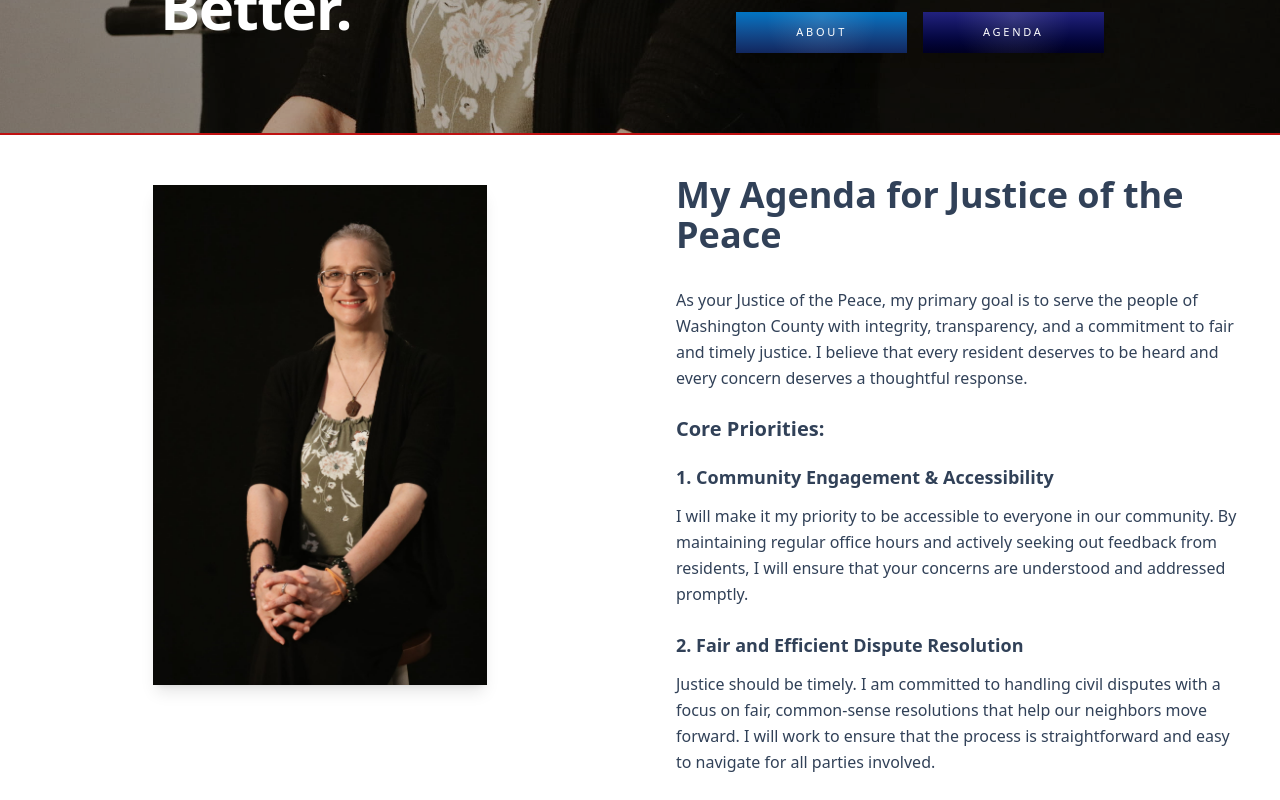
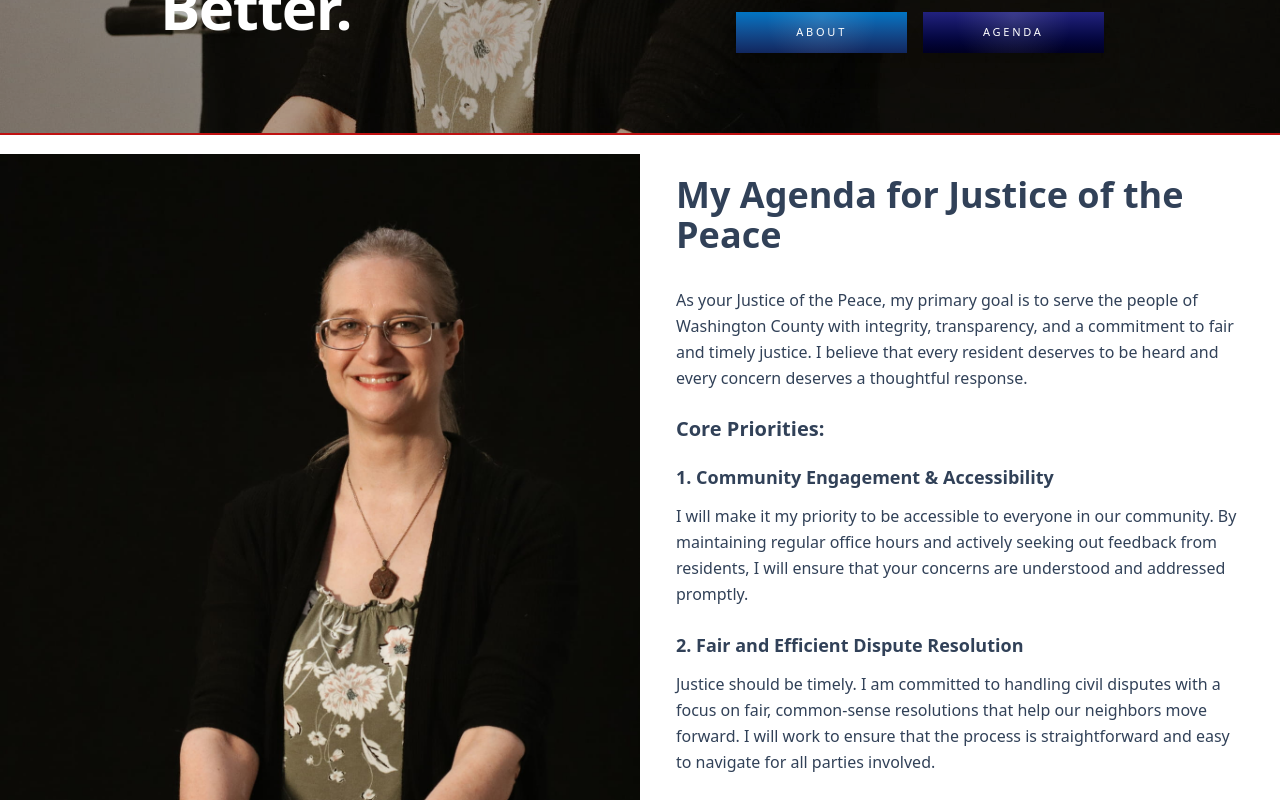
Before and after one commit to peterhuzza/shufeltforjp26website, a Next.js app: page / in a window 1280 px wide. Shown: the part 680-1480 px from the top of the page. Built offline with nearby package versions, Linux system fonts and the light colour scheme.

Commit message:
visual fixes

```diff
--- a/builder_config.json
+++ b/builder_config.json
@@ -65,7 +65,9 @@
                 "#### 4. Integrity & Accountability",
                 "I will uphold the highest standards of ethics and accountability. My focus will always be on serving the community's interests and upholding the law with honesty and respect.",
                 "*Let\u2019s work together to keep Washington County a fair and thriving place to live.*"
-            ]
+            ],
+            "midsectionContent.LeftImage": "about.jpg",
+            "midsectionContent.LeftImageAltText": "canadit photo"
         },
         "about": {
             "title": "About Me",
--- a/src/app/page.tsx
+++ b/src/app/page.tsx
@@ -55,7 +55,9 @@ export default function GenPage() {
       "#### 4. Integrity & Accountability",
       "I will uphold the highest standards of ethics and accountability. My focus will always be on serving the community's interests and upholding the law with honesty and respect.",
       "*Let’s work together to keep Washington County a fair and thriving place to live.*"
-    ]
+    ],
+    "LeftImage": "/about.jpg",
+    "LeftImageAltText": "canadit photo"
   },
   "campaignBadge": "",
   "imageCap": "/",
--- a/src/components/heroSection/bannerAboutMe.tsx
+++ b/src/components/heroSection/bannerAboutMe.tsx
@@ -39,7 +39,6 @@ export default function BannerAboutMe({
         alt={altText}
         fill
         className="object-cover object-center"
-        priority
       />
 
       {/* Subtle Overlay */}
--- a/src/components/midsection/midsection.tsx
+++ b/src/components/midsection/midsection.tsx
@@ -2,16 +2,20 @@
 
 import Textfield from '@/components/text/mdfield';
 import MapEmbed from '@/components/mapEmbed/mapEmbed';
+import { PublicImage } from '@/utils/getImage';
+import { StaticImageData } from 'next/image';
 
 export interface MidsectionProps {
-  topLeft: string | string[];
+  LeftImage: string | StaticImageData;
+  LeftImageAltText: string;
   topRight: string | string[];
   mapSrc: string;
   content: string | string[]; // TODO: clean up this
 }
 
 export default function Midsection({
-  topLeft,
+  LeftImage,
+  LeftImageAltText,
   topRight,
   mapSrc,
   content
@@ -25,10 +29,10 @@ export default function Midsection({
           md:flex-row (Desktop): Places them side-by-side
         */}
           <div className="flex flex-col md:flex-row items-stretch">
-            <div className="flex items-center justify-center w-full md:h-[75vh] md:w-1/2 px-5">
-              <Textfield className='' content={topLeft} />
+            <div className="relative flex items-center justify-start bg-transparent w-full md:w-1/2 px-5 overflow-hidden">
+              <PublicImage className='object-center object-contain shadow-2xl' alt={LeftImageAltText} src={LeftImage} fill />
             </div>
-            <div className="flex items-center justify-center w-full md:w-1/2 px-5">
+            <div className="flex w-full md:w-1/2 px-5">
               <Textfield className='' content={topRight} />
             </div>
           </div>
--- a/src/components/pageType/aboutMePage1.tsx
+++ b/src/components/pageType/aboutMePage1.tsx
@@ -46,13 +46,14 @@ export default function AboutMeEditorial({
             {/* IMAGE COLUMN (Spans 5 columns) */}
             <div className="lg:col-span-5 mt-12 lg:mt-0 relative">
               {/* Decorative colored box behind image */}
-              <div className="hidden lg:block absolute top-4 left-4 w-full h-full bg-blue-100  -z-10 transform translate-x-2 translate-y-2" />
+              <div className="hidden lg:block absolute top-4 left-4 w-full h-full bg-transparent  -z-10 transform translate-x-2 translate-y-2" />
 
-              <div className="relative shadow-2xl overflow-hidden aspect-[3/4]">
+              <div className="relative  overflow-hidden h-[40vh] lg:h-[50vh] w-auto bg-transparent">
                 <PublicImage
                   src={imageSrc}
                   alt={imagealt}
                   fill
+                  className="object-contain shadow-2xl"
 
                 // className="object-cover "
                 />
--- a/src/components/pageType/homePage1.tsx
+++ b/src/components/pageType/homePage1.tsx
@@ -1,8 +1,7 @@
 import React from 'react';
-import AboutSection from "@/components/midsection/aboutSection";
-import QuickLinksSection from "@/components/subcomponents/quickLinks";
 import BannerAboutMe from "@/components/heroSection/bannerAboutMe";
 import Midsection from "@/components/midsection/midsection";
+import { StaticImageData } from 'next/image';
 // 1. Define the shape of the 'aboutMe' data
 interface AboutMeData {
   moto: string;
@@ -22,10 +21,11 @@ interface AboutMeData {
 
 // 2. Define the shape of the 'midsection' data
 // UPDATED: Added preview1 and preview2 to match Midsection requirements
-
+// TODO: clean up this
 
 interface MidsectionData {
-  topLeft: string | string[];
+  LeftImage: string | StaticImageData;
+  LeftImageAltText: string;
   topRight: string | string[];
   mapSrc: string;
   content: string | string[];
@@ -62,7 +62,7 @@ export default function Home({ aboutMe, midsectionContent }: HomeProps) {
 
       <div className="border-t-2 bg-gray-50 border-inferno">
         {/* 2. ABOUT/AGENDA SECTION */}
-        <Midsection topLeft={midsectionContent.topLeft} topRight={midsectionContent.topRight} mapSrc={midsectionContent.mapSrc} content={midsectionContent.content} />
+        <Midsection LeftImage={midsectionContent.LeftImage} LeftImageAltText={midsectionContent.LeftImageAltText} topRight={midsectionContent.topRight} mapSrc={midsectionContent.mapSrc} content={midsectionContent.content} />
       </div>
       {/* Add more sections here as the site grows */}
     </main>
```
